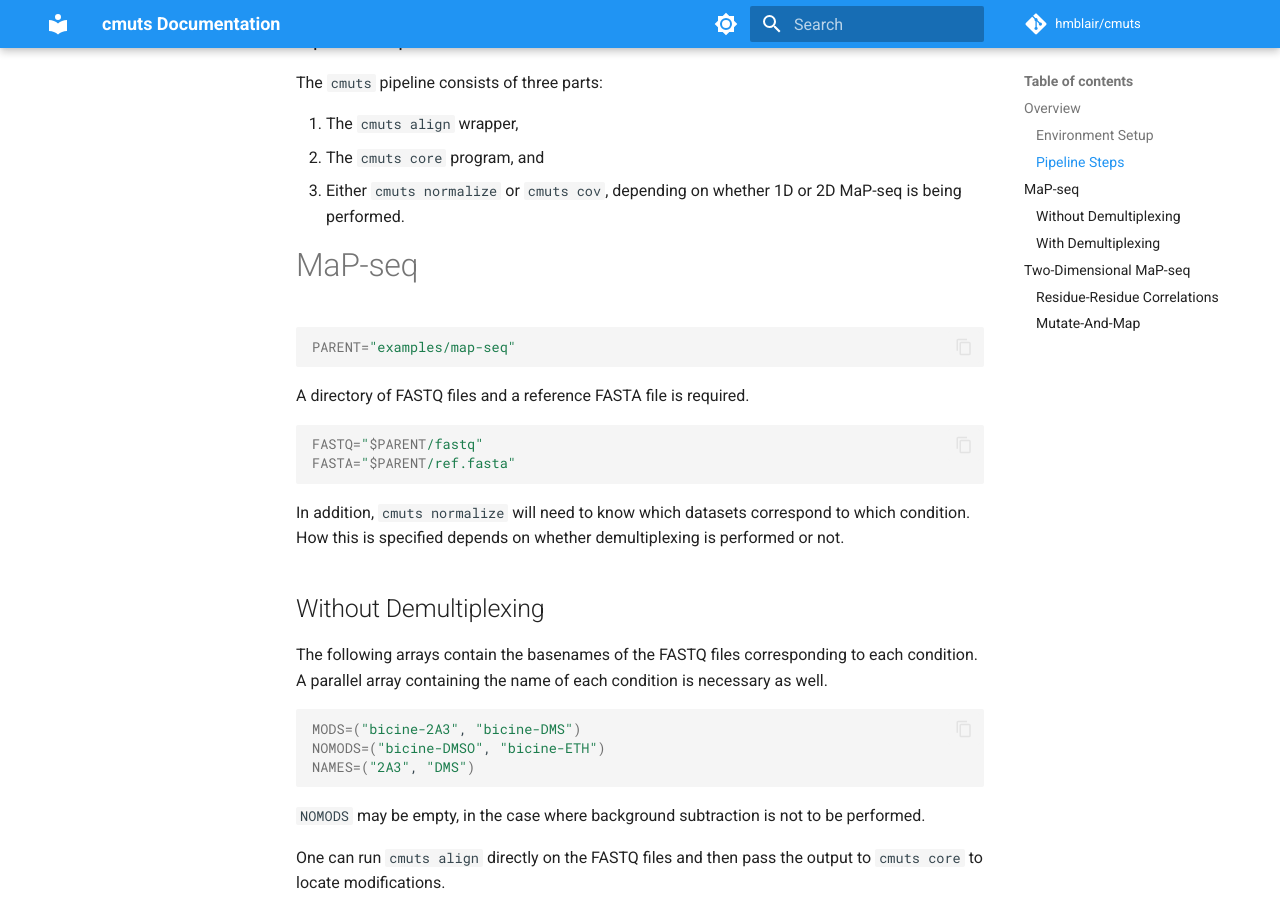
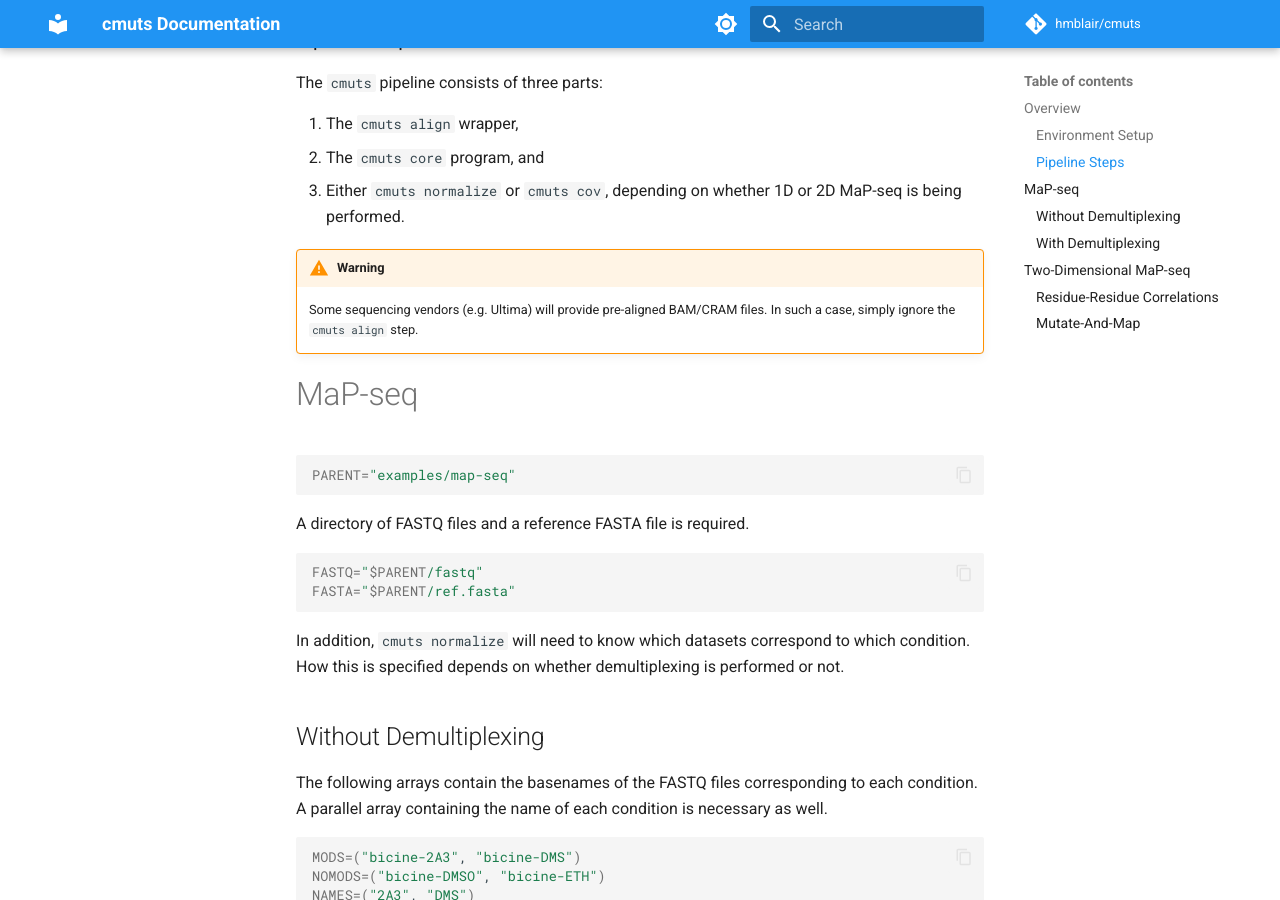
Before and after one commit to hmblair/cmuts, an MkDocs documentation site: the page built from docs/usage/examples.md, in a window 1280 px wide and 900 px high, scrolled down 523 px. Built offline with MkDocs 1.6.1 and Material for MkDocs 9.7.7, drawn with Linux system fonts in a browser that asks for light colours; comment, search, counter and statistics services are not loaded.

Commit message:
Added line on Ultima

```diff
--- a/docs/usage/examples.md
+++ b/docs/usage/examples.md
@@ -20,6 +20,9 @@ The `cmuts` pipeline consists of three parts:
   1. The `cmuts align` wrapper,
   2. The `cmuts core` program, and
   3. Either `cmuts normalize` or `cmuts cov`, depending on whether 1D or 2D MaP-seq is being performed.
+
+!!! warning
+    Some sequencing vendors (e.g. Ultima) will provide pre-aligned BAM/CRAM files. In such a case, simply ignore the `cmuts align` step.
 
 # MaP-seq
 
```
